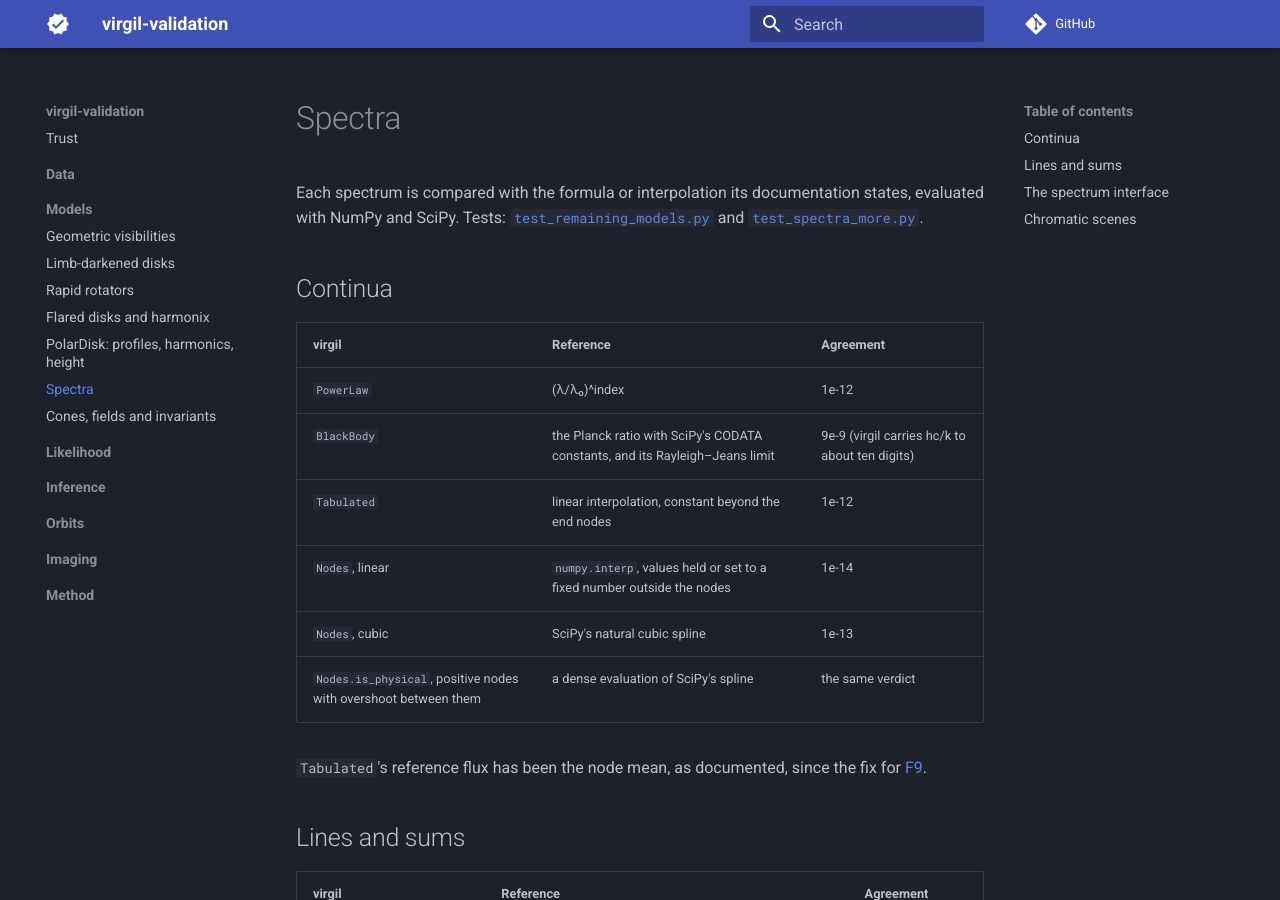
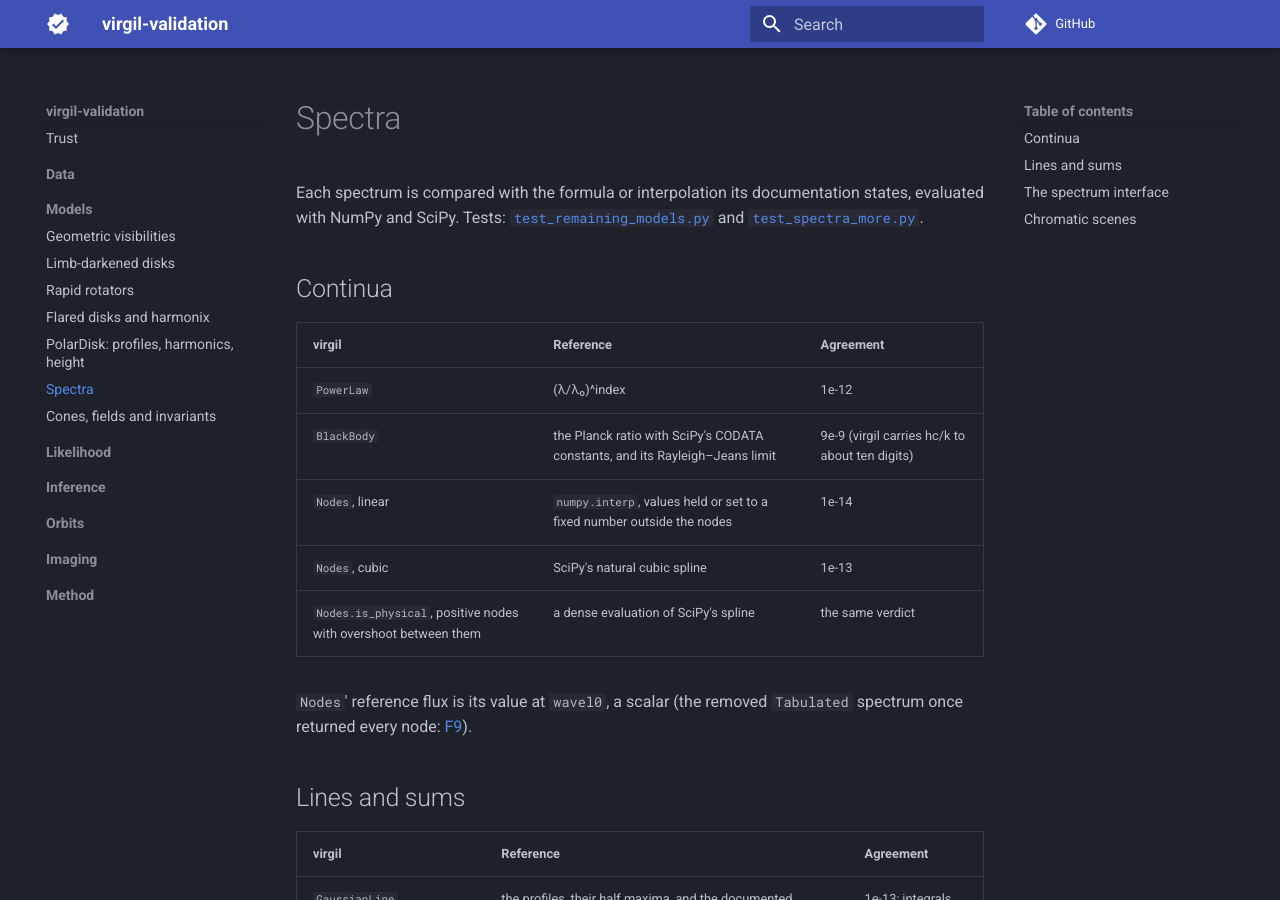
Before and after one commit to benjaminpope/virgil-validation, an MkDocs documentation site: the page built from docs/models/spectra.md, in a window 1280 px wide and 900 px high. Built offline with MkDocs 1.6.1 and Material for MkDocs 9.7.7, drawn with Linux system fonts in a browser that asks for light colours; comment, search, counter and statistics services are not loaded.

Commit message:
Drop Tabulated (removed from virgil); port the F9 reference-flux check to Nodes
Co-Authored-By: Claude Sonnet 5.5 <noreply@anthropic.com>

```diff
--- a/docs/models/spectra.md
+++ b/docs/models/spectra.md
@@ -11,13 +11,12 @@ documentation states, evaluated with NumPy and SciPy. Tests:
 | --- | --- | --- |
 | `PowerLaw` | (λ/λ₀)^index | 1e-12 |
 | `BlackBody` | the Planck ratio with SciPy's CODATA constants, and its Rayleigh–Jeans limit | 9e-9 (virgil carries hc/k to about ten digits) |
-| `Tabulated` | linear interpolation, constant beyond the end nodes | 1e-12 |
 | `Nodes`, linear | `numpy.interp`, values held or set to a fixed number outside the nodes | 1e-14 |
 | `Nodes`, cubic | SciPy's natural cubic spline | 1e-13 |
 | `Nodes.is_physical`, positive nodes with overshoot between them | a dense evaluation of SciPy's spline | the same verdict |
 
-`Tabulated`'s reference flux has been the node mean, as documented, since the
-fix for [F9](../index.md#F9).
+`Nodes`' reference flux is its value at `wavel0`, a scalar (the removed
+`Tabulated` spectrum once returned every node: [F9](../method/findings.md#F9)).
 
 ## Lines and sums
 
```
Also changed, not shown: README.md (+2 -2 lines), docs/method/findings.md (+1 -1 lines), 3 other files.
